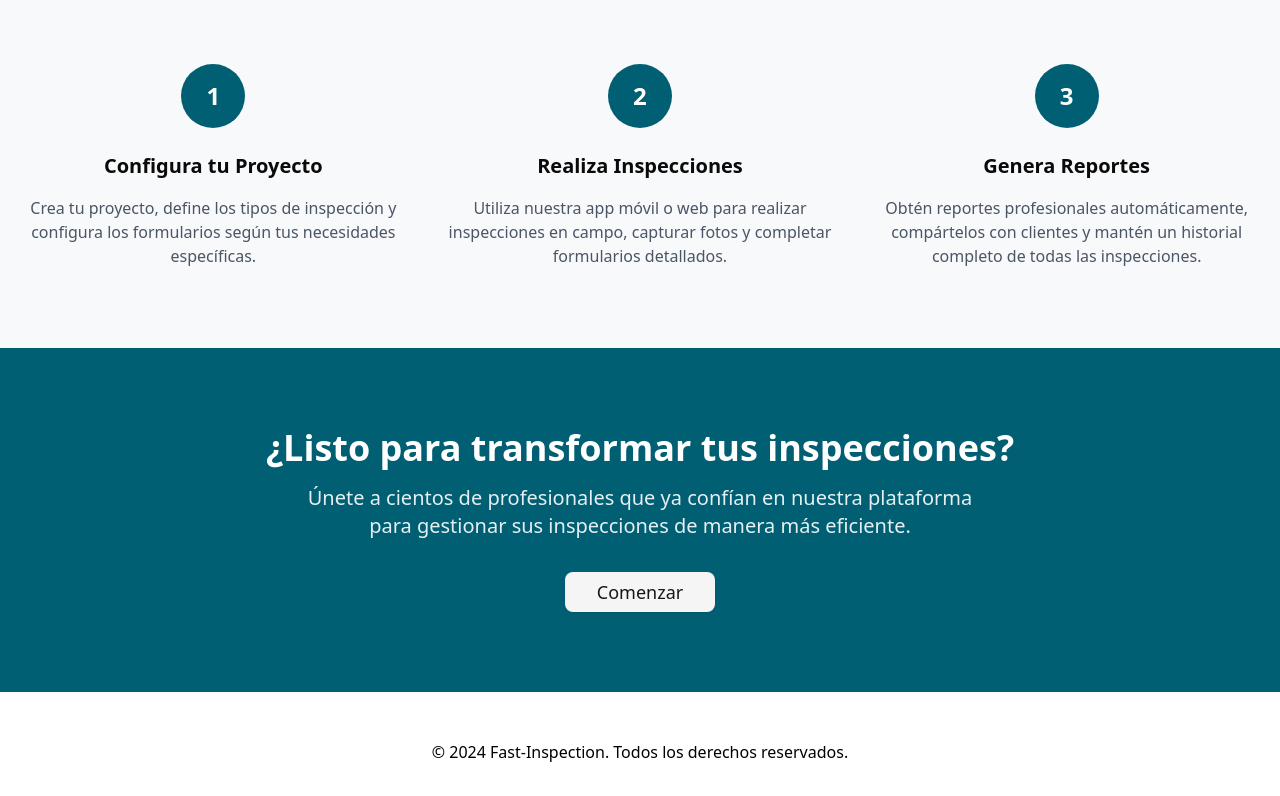
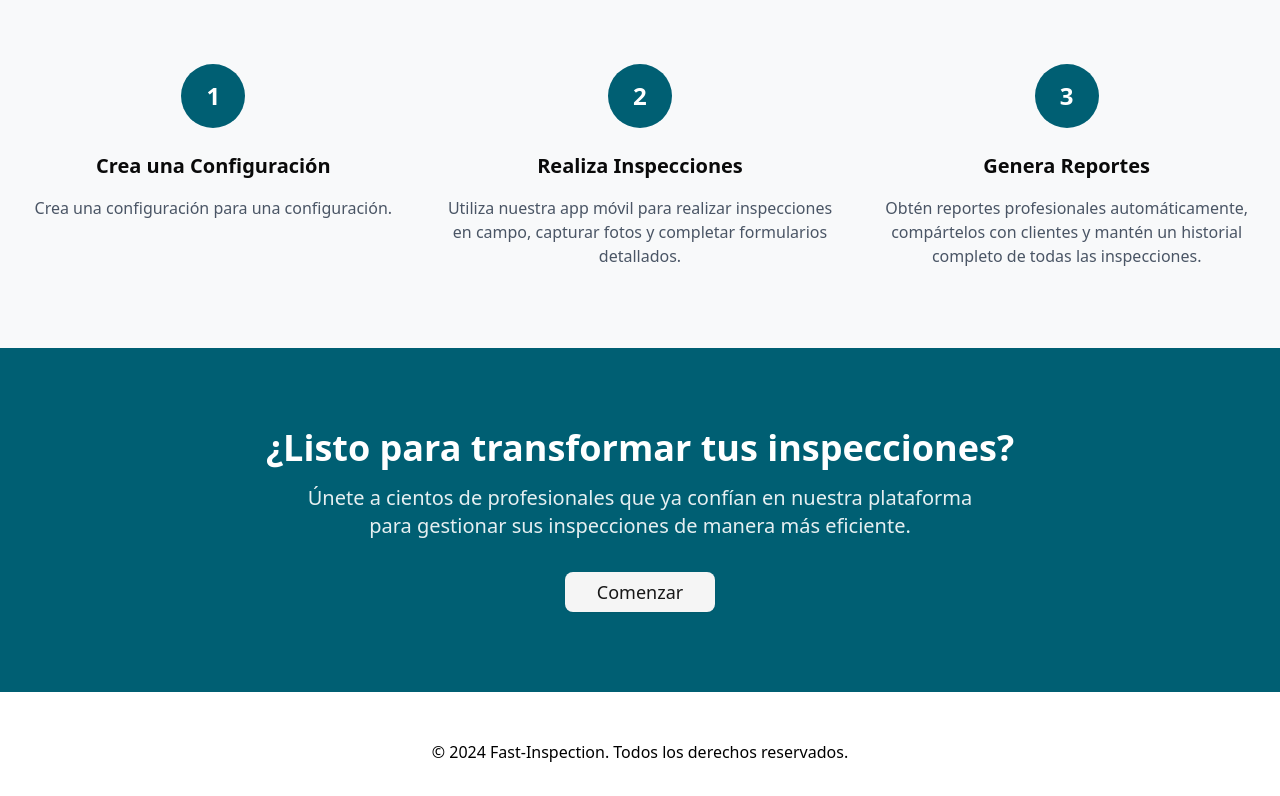
Before and after one commit to NairAd02/fast-inspection-backoffice, a Next.js app: page /landing in a window 1280 px wide. Shown: the part 1658-2454 px from the top of the page. Built offline with nearby package versions, Linux system fonts and the light colour scheme; no server answers; what @bprogress/next would draw is missing.

Commit message:
feat(home-process-section): update titles and descriptions in the HomeProcessSection component for clarity and consistency in content.

```diff
--- a/src/sections/home/home-process-section/home-process-section.tsx
+++ b/src/sections/home/home-process-section/home-process-section.tsx
@@ -18,14 +18,13 @@ export default function HomeProcessSection() {
         <div className="grid md:grid-cols-3 gap-8">
           <StepCard
             step="1"
-            title="Configura tu Proyecto"
-            description="Crea tu proyecto, define los tipos de inspección y configura los
-              formularios según tus necesidades específicas."
+            title="Crea una Configuración"
+            description="Crea una configuración para una configuración."
           />
           <StepCard
             step="2"
             title="Realiza Inspecciones"
-            description="Utiliza nuestra app móvil o web para realizar inspecciones en campo,
+            description="Utiliza nuestra app móvil para realizar inspecciones en campo,
                 capturar fotos y completar formularios detallados."
           />
 
```
